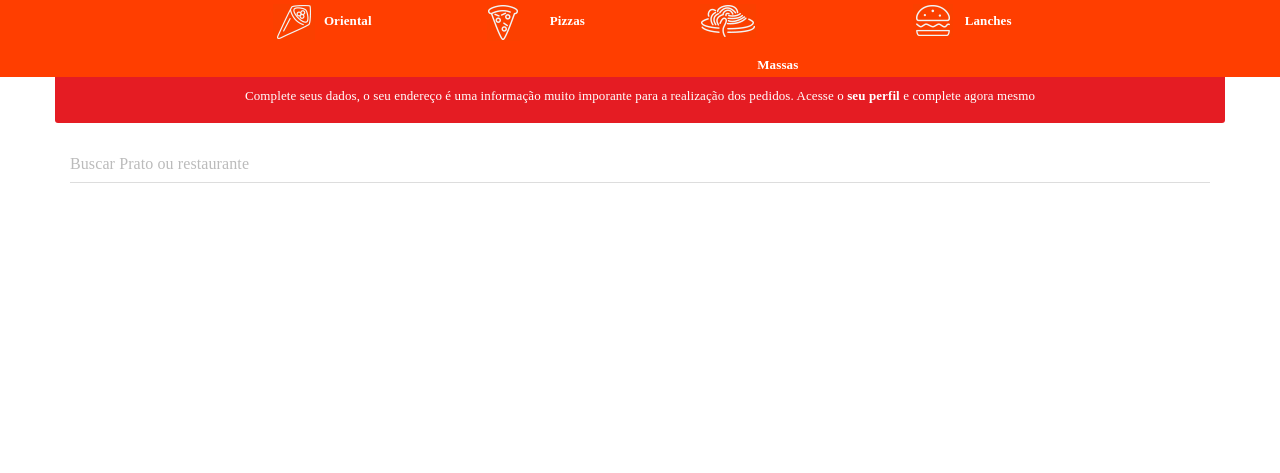
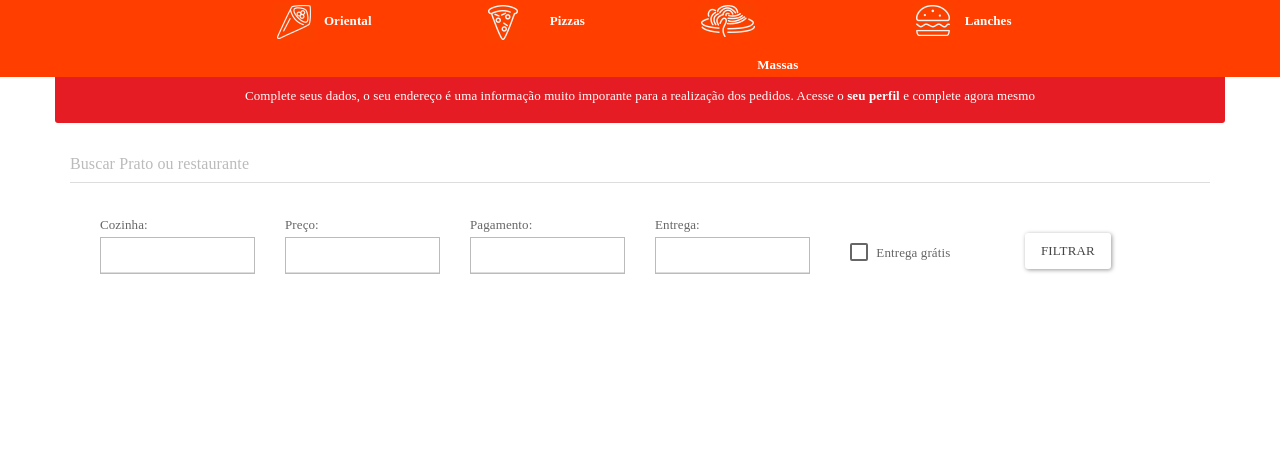
Before and after one commit to MarcosVn/game7api, a Django app: template core/templates/cliente/cliente-home.html in a window 1280 px wide. Shown: the part 119-592 px from the top of the page. Run offline with Django 3.2, Linux system fonts and the light colour scheme; the template is opened without the code that fills it, so the values that code supplies are empty; some libraries are stand-ins or nearby versions; some web fonts are replaced.

Commit message:
enviando a conclusao dos filtros

```diff
--- a/core/templates/cliente/cliente-home.html
+++ b/core/templates/cliente/cliente-home.html
@@ -33,7 +33,44 @@
                 <p class="alert alert-danger" style="text-align:center;">Complete seus dados, o seu endereço é uma informação muito imporante para a realização dos pedidos. Acesse o <a href="profile.html">seu perfil</a> e complete agora mesmo</p>
             </div>
             <div class="col-md-12 lista-home" style="min-height:500px;">
-                <input class="form-control" id="iFiltro" ng-keyup="filtrar();"  placeholder="Buscar Prato ou restaurante" style="margin-bottom:30px;">
+                <input class="form-control" id="iFiltro" ng-keyup="filtrar();" placeholder="Buscar Prato ou restaurante" style="margin-bottom:30px;">
+                <div class="col-md-12 filtros">
+                    <div class="col-md-2">
+                        Cozinha:
+                        <select class="form-control" name="filtro_tipocozinha" id="filtro_tipocozinha" ng-options="tipocozinha as tipocozinha.fields.nome for tipocozinha in tc.lista_tiposcozinha track by tipocozinha.pk" ng-model="tc.tipocozinha_selecionado"></select>
+                    </div>
+                    <div class="col-md-2">
+                        Preço:
+                        <select class="form-control" id="filtro_preco">
+                            <option value=""></option>
+                            <option value="0_30">até 30 reais</option>
+                            <option value="31_40">de 31 a 40 reais</option>
+                            <option value="41_60">de 41 a 60 reais</option>
+                            <option value="61_80">de 61 a 80 reais</option>
+                            <option value="81">acima de 80 reais</option>
+                        </select>
+                    </div>
+                    <div class="col-md-2">
+                        Pagamento:
+                        <select class="form-control" id="filtro_cobranca">
+                            <option value=""></option>
+                            <option value="dinheiro">Dinheiro</option>
+                            <option value="cartao">Cartão de Crédito/Débito - Na entrega</option>
+                            <option value="valerefeicao">Vale Refeição - Na entrega</option>
+                            <option value="pagamento_online">Pagamento Online</option>
+                        </select>
+                    </div>
+                    <div class="col-md-2">
+                        Entrega:
+                        <select class="form-control" name="filtro_entrega" id="filtro_entrega" ng-options="tipotempo as tipotempo.fields.nome for tipotempo in tt.lista_tipostempo track by tipotempo.pk" ng-model="tt.tipotempo_selecionado"></select>
+                    </div>
+                    <div class="col-md-2" style="padding:28px 25px 50px;">
+                        <input type="checkbox" name="filtro_entrega_gratis" id="filtro_entrega_gratis"/> Entrega grátis
+                    </div>
+                    <div class="col-md-2">
+                        <a class="btn btn-default" ng-click="filtrar();" style="margin-top:20px;">Filtrar</a>
+                    </div>
+                </div>
                 <div class="col-md-12 lista-home-item" ng-repeat="emp in em.lista_empresas">
                     <a href="/cliente/restaurante?e_id={[emp.id]}">
                         <div class="col-md-12 col-xs-12" style="padding:2px;padding:0px; margin-bottom:2px;font-weight:bold;">
--- a/game7api/static/angular/controllers.js
+++ b/game7api/static/angular/controllers.js
@@ -928,13 +928,19 @@ game7App.controller('topoClienteCtrl', function($scope, Cliente, Pedido ) {
     }
 });
 
-game7App.controller('homeClienteCtrl', function($scope, Cliente, Empresa) {
+game7App.controller('homeClienteCtrl', function($scope, Cliente, Empresa, TipoCozinha, TipoTempo) {
     $scope.cl = Cliente;
     $scope.cl.get_clientelogado();
 
     $scope.em = Empresa;
     $scope.em.get_empresas_buscas();
-//
+
+    $scope.tc = TipoCozinha;
+    $scope.tc.get_tiposcozinha();
+
+    $scope.tt = TipoTempo;
+    $scope.tt.get_tipostempo();
+
     if(document.getElementById('iFiltro').value != ""){
         $scope.em.get_empresas(document.getElementById('iFiltro').value);
     }
@@ -946,7 +952,8 @@ game7App.controller('homeClienteCtrl', function($scope, Cliente, Empresa) {
     }
 
     $scope.filtrar = function(){
-        $scope.em.get_empresas_buscas(document.getElementById('iFiltro').value);
+//        $scope.em.get_empresas_buscas(document.getElementById('iFiltro').value);
+        $scope.em.get_empresas_buscas(document.getElementById('iFiltro').value, document.getElementById('filtro_tipocozinha').value, document.getElementById('filtro_preco').value, document.getElementById('filtro_cobranca').value, document.getElementById('filtro_entrega').value, $('input[name="filtro_entrega_gratis"]:checked').val());
     }
 
 //    $scope.em.get_empresalogadorepasse();
--- a/game7api/static/angular/models.js
+++ b/game7api/static/angular/models.js
@@ -1,7 +1,7 @@
 //URL_BASE = "http://0.0.0.0:8030/js/";
-//URL_BASE = "http://0.0.0.0:8000/js/";
+URL_BASE = "http://0.0.0.0:8000/js/";
 //URL_BASE = "https://serene-atoll-63219.herokuapp.com/js/";
-URL_BASE = "http://menuweb.com.br/js/";
+//URL_BASE = "http://menuweb.com.br/js/";
 
 function getTokens(){
     var tokens = [];            // new array to hold result
@@ -651,12 +651,17 @@ game7App.factory("Empresa", function (Ajax,$http) {
         });
     };
 
-    obj.get_empresas_buscas = function (nome_empresa) {
+    obj.get_empresas_buscas = function (nome_empresa, tipo_cozinha, faixa_preco, tipo_pagamento, entrega, entrega_gratis) {
         var url = URL_BASE + "getrestaurantes";
         var params = {
             id:window.localStorage.getItem("c_logado"),
             texto:nome_empresa,
             tipocozinha_id:obj.var_tipocozinha_id,
+            tipocozinha:tipo_cozinha,
+            faixa_preco:faixa_preco,
+            tipo_pagamento:tipo_pagamento,
+            entrega:entrega,
+            entrega_gratis:entrega_gratis
         }
         $http({
             method: "GET",
--- a/game7api/static/css/style_home.css
+++ b/game7api/static/css/style_home.css
@@ -575,6 +575,12 @@ a:hover, a:active, a:focus{
     color:#FFB401;
 }
 
+.lista-home .filtros select{
+    border:#bbb 1px solid;
+    padding-left:5px;
+    font-size:12px;
+}
+
 .home-menu-categorias{
     background-color:#FF3E00;
     margin:0px;
```
Also changed, not shown: core/views.py (+46 -2 lines).
